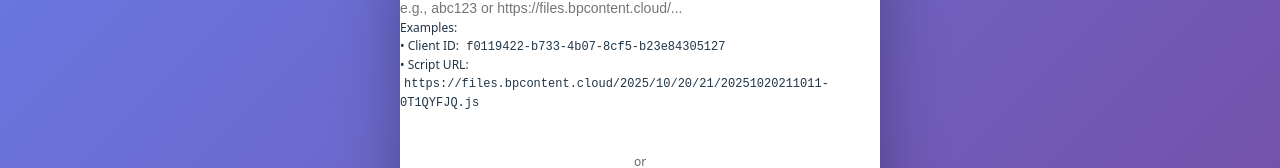
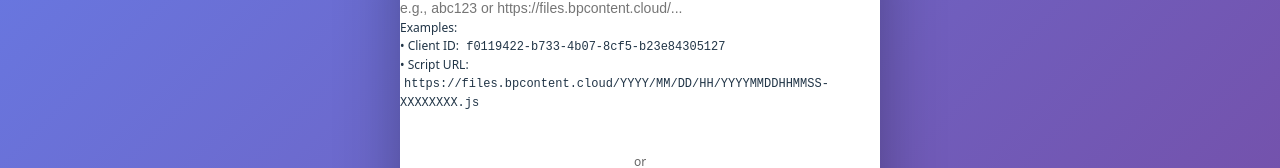
Before and after one commit to davidpp/webchat-with-conversations, a React (Vite) app: page / in a window 1280 px wide. Shown: the part 330-498 px from the top of the page. Built offline with nearby package versions, Linux system fonts and the light colour scheme; no server answers.

Commit message:
security: Remove real bot credentials and URLs from examples
- Removed tracked .env file from git (kept .env.example)
- Replaced real bot avatar URL with placeholder
- Replaced real script URL example with generic pattern
- Ensured no real client IDs or bot credentials remain in codebase

```diff
--- a/src/App.tsx
+++ b/src/App.tsx
@@ -8,7 +8,7 @@ import './App.css'
 const DEFAULT_CONFIGURATION: Configuration = {
   botName: 'Assistant',
   botDescription: 'Ask AI a question about the documentation.',
-  botAvatar: 'https://files.bpcontent.cloud/2025/06/16/20/20250616204038-BRUW6C2R.svg',
+  botAvatar: 'https://via.placeholder.com/150',
   composerPlaceholder: 'Ask a question...',
   color: '#0588F0',
   variant: 'solid',
--- a/src/components/InitializationForm.tsx
+++ b/src/components/InitializationForm.tsx
@@ -116,7 +116,7 @@ export function InitializationForm({ onInitialize }: InitializationFormProps) {
       const defaultConfig: Configuration = {
         botName: 'Botpress Assistant',
         botDescription: 'Ask AI a question about the documentation.',
-        botAvatar: 'https://files.bpcontent.cloud/2025/06/16/20/20250616204038-BRUW6C2R.svg',
+        botAvatar: 'https://via.placeholder.com/150',
         composerPlaceholder: 'Ask a question...',
         color: '#0588F0',
         variant: 'solid',
@@ -153,7 +153,7 @@ export function InitializationForm({ onInitialize }: InitializationFormProps) {
               <br />
               • Client ID: <code>f0119422-b733-4b07-8cf5-b23e84305127</code>
               <br />
-              • Script URL: <code>https://files.bpcontent.cloud/2025/10/20/21/20251020211011-0T1QYFJQ.js</code>
+              • Script URL: <code>https://files.bpcontent.cloud/YYYY/MM/DD/HH/YYYYMMDDHHMMSS-XXXXXXXX.js</code>
             </small>
           </div>
 
```
Also changed, not shown: 1 other file (tests, documents, lock files or other folders).
